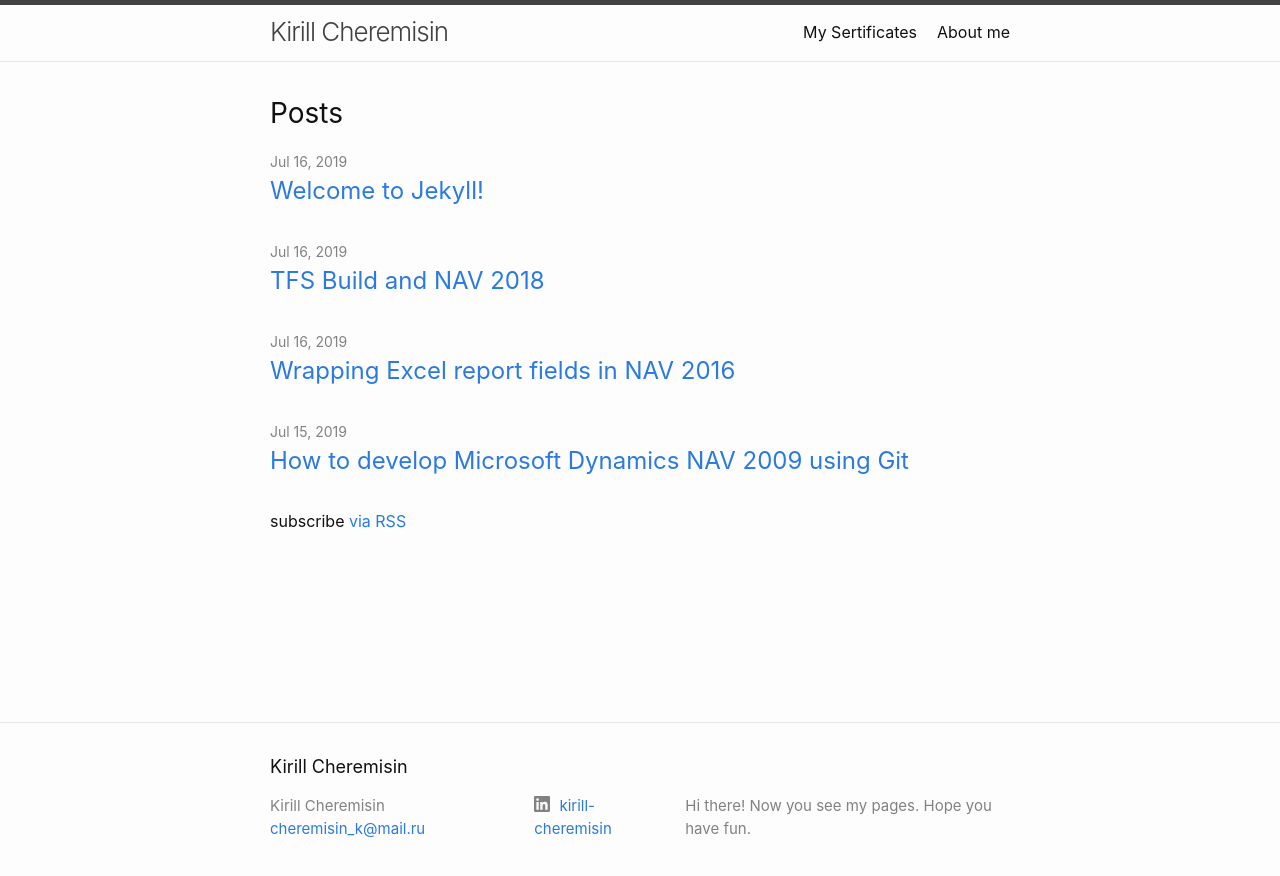
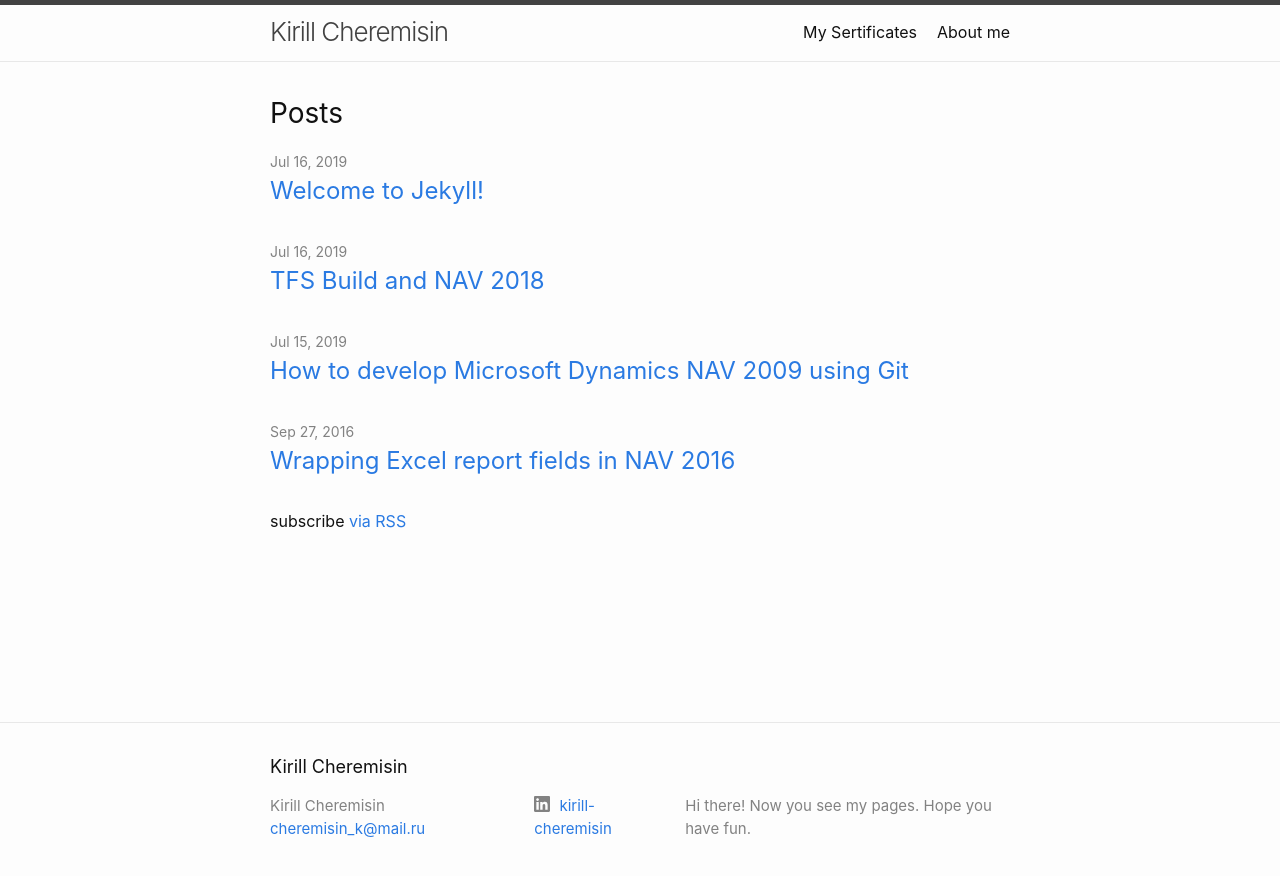
Before and after one commit to KirillCheremisin/KirillCheremisin.github.io, a Jekyll site: the page built from index.md, in a window 1280 px wide. Shown: the top 876 px of the page. Built offline with Jekyll 4.4.1, drawn with Linux system fonts in a browser that asks for light colours.

Commit message:
2016 year article date

```diff
--- a/_posts/2016-09-27-Wrapping Excel report fields in NAV 2016.markdown
+++ b/_posts/2016-09-27-Wrapping Excel report fields in NAV 2016.markdown
@@ -1,7 +1,7 @@
 ---
 layout: post
 title:  "Wrapping Excel report fields in NAV 2016"
-date:   2019-07-16 23:11:57 +0300
+date:   2016-09-27 23:11:57 +0300
 categories: jekyll update
 ---
 
```
